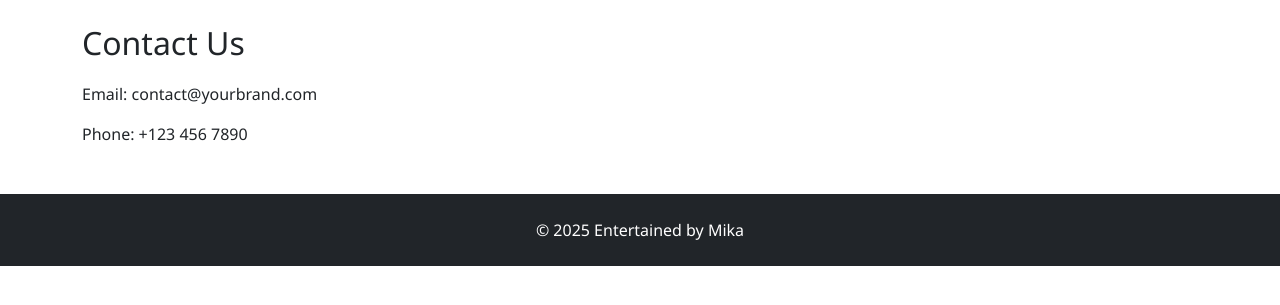
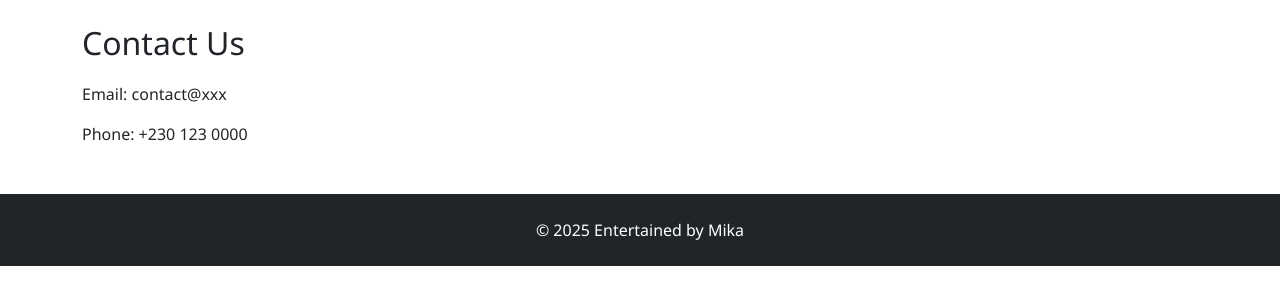
Before and after one commit to michaelbruno1806/NIT_Connect, a Flask app: page /contact in a window 1280 px wide. Shown: the part 56-361 px from the top of the page. Run offline with Flask 3, Linux system fonts and the light colour scheme.

Commit message:
Update contact.html

```diff
--- a/templates/contact.html
+++ b/templates/contact.html
@@ -2,6 +2,6 @@
 {% block title %}Contact{% endblock %}
 {% block content %}
 <h2>Contact Us</h2>
-<p>Email: contact@yourbrand.com</p>
-<p>Phone: +123 456 7890</p>
+<p>Email: contact@xxx</p>
+<p>Phone: +230 123 0000</p>
 {% endblock %}
```
